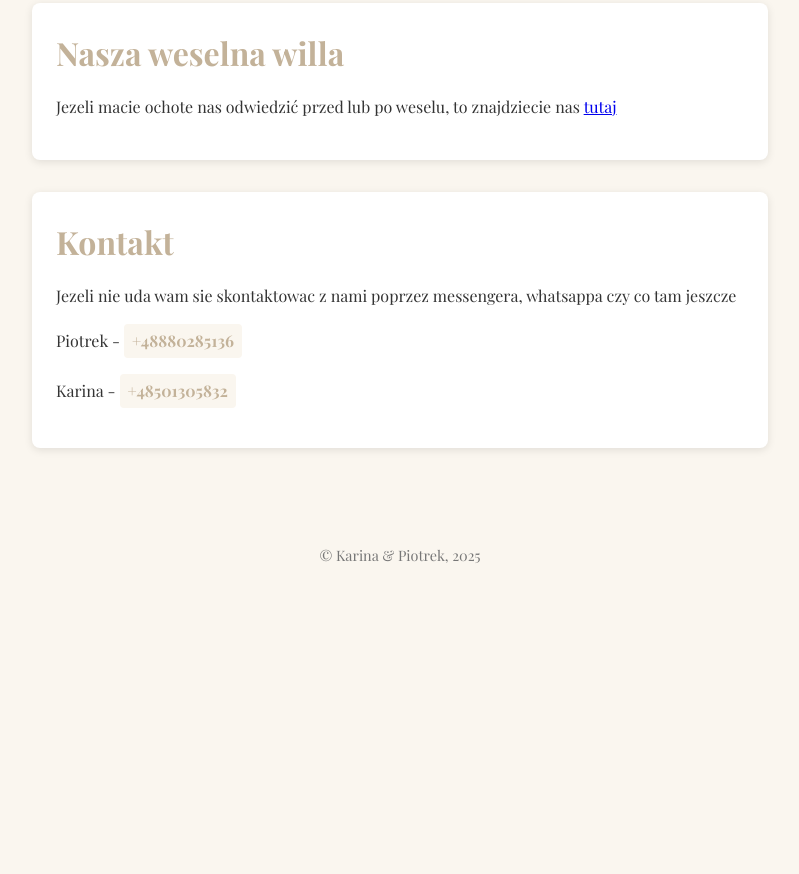
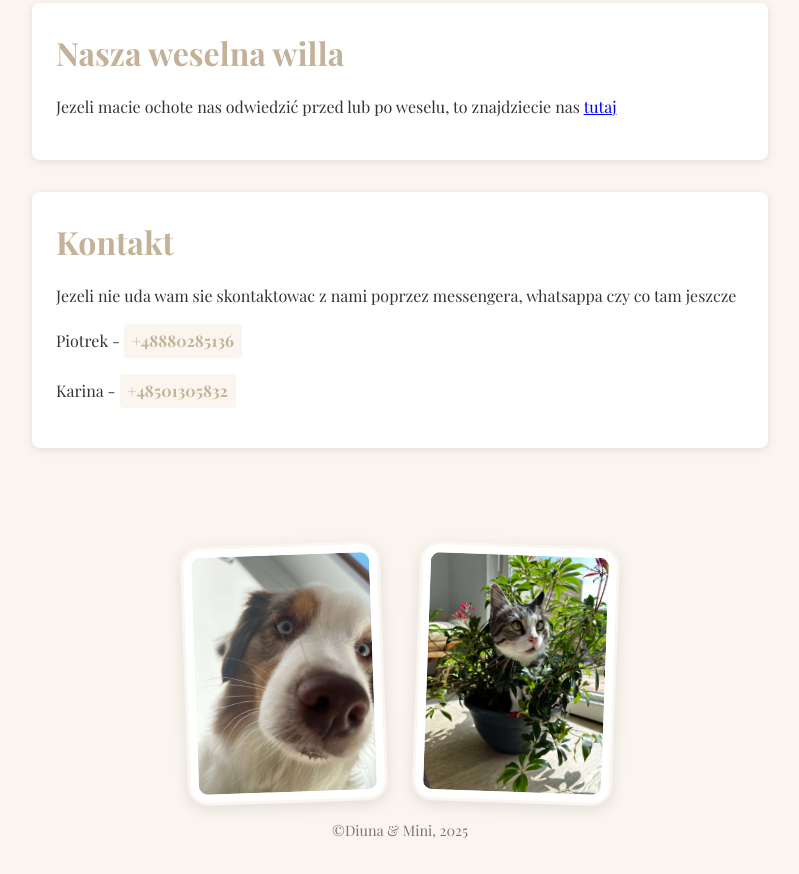
Before and after one commit to kalucki/sardynka, a plain HTML site: page index.html in a window 1280 px wide. Shown: the part 1772-2646 px from the top of the page, without its empty margins (240-1039 px from the left). Before the commit the page ends 2371 px from the top, so only its background shows below. Drawn offline with nearby package versions, Linux system fonts and the light colour scheme.

Commit message:
add dunio and minio

```diff
--- a/index.html
+++ b/index.html
@@ -44,7 +44,11 @@
   </section>
 
   <footer>
-    &copy; Karina &amp; Piotrek, 2025
+    <div class="footer-images">
+      <img src="dunio.jpeg" alt="Footer decoration 2" class="footer-image">
+      <img src="minio.jpeg" alt="Footer decoration 1" class="footer-image">
+    </div>
+    <p>&copy;Diuna &amp; Mini, 2025</p>
   </footer>
 
   <script>
--- a/styles.css
+++ b/styles.css
@@ -150,6 +150,11 @@ section.info p {
   margin: 0 !important;
   border-radius: 8px;
 }
+.doggo-container {
+  height: 400px;
+  width: 400px;
+
+}
 
 /* Media query for larger screens */
 @media screen and (min-width: 768px) {
@@ -167,4 +172,58 @@ footer {
   padding: 2rem 0;
   font-size: 0.9rem;
   color: #777;
+  display: flex;
+  flex-direction: column;
+  align-items: center;
+  gap: 1rem;
 }
+
+.footer-images {
+  display: flex;
+  justify-content: center;
+  align-items: center;
+  gap: 2rem;
+  flex-wrap: wrap;
+  max-width: 100%;
+  padding: 0 1rem;
+}
+
+.footer-image {
+  max-width: 200px;
+  width: 100%;
+  height: auto;
+  object-fit: contain;
+  display: block;
+  border-radius: 20px;  /* Rounded corners */
+  box-shadow: 0 4px 15px rgba(0, 0, 0, 0.1);  /* Subtle shadow */
+  transition: all 0.3s ease;  /* Smooth transition for hover effects */
+  transform: rotate(-2deg);  /* Slight tilt */
+  border: 3px solid var(--light-beige);  /* Light border */
+  padding: 8px;  /* Space between image and border */
+  background: white;  /* White background for padding area */
+}
+
+.footer-image:last-child {
+  transform: rotate(2deg);  /* Opposite tilt for second image */
+}
+
+.footer-image:hover {
+  transform: rotate(0) scale(1.05);  /* Straighten and slightly enlarge on hover */
+  box-shadow: 0 8px 25px rgba(0, 0, 0, 0.15);  /* Enhanced shadow on hover */
+}
+
+/* Responsive adjustments */
+@media screen and (max-width: 600px) {
+  .footer-images {
+    gap: 1rem;
+  }
+
+  .footer-image {
+    max-width: 150px;
+    transform: rotate(-1deg);  /* Less tilt on mobile */
+  }
+
+  .footer-image:last-child {
+    transform: rotate(1deg);  /* Less tilt on mobile */
+  }
+}
```
Also changed, not shown: dunio.jpeg (added), minio.jpeg (added), 1 other file.
